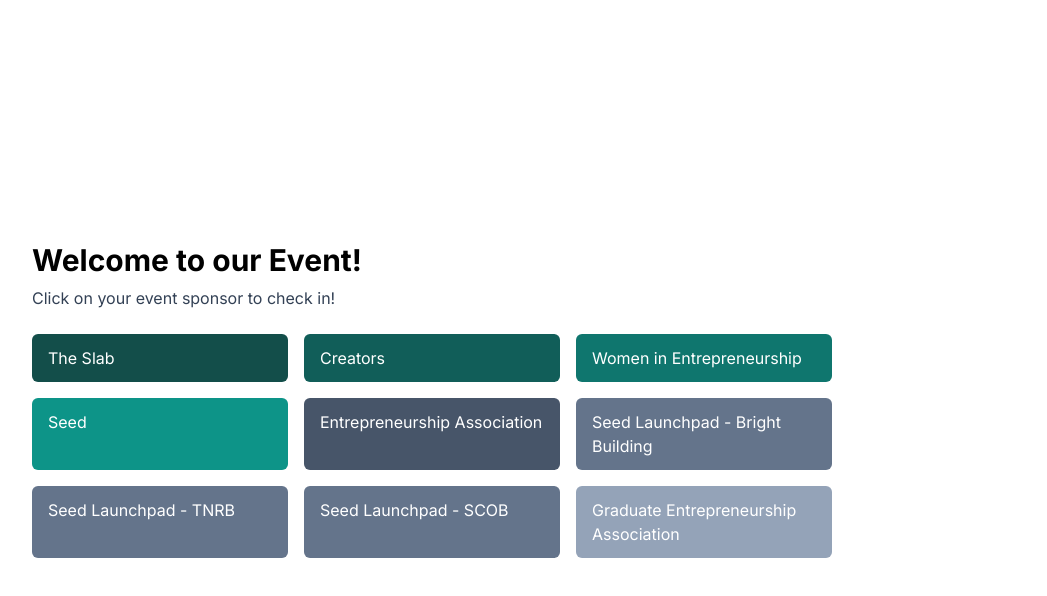
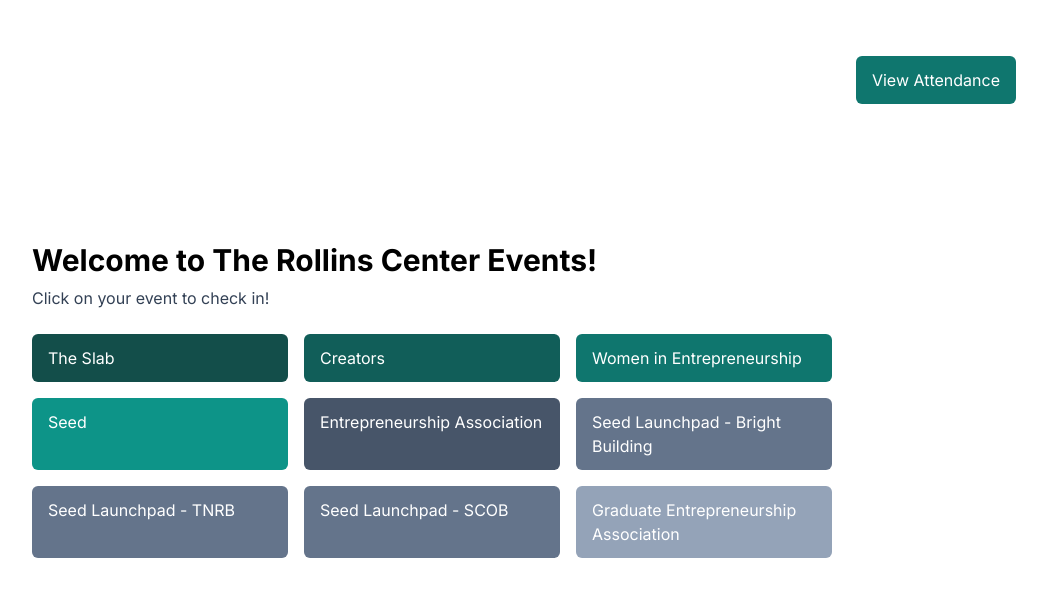
Before and after one commit to byucet/attendance-app, a Next.js app: page / in a window 1280 px wide. Shown: the top 596 px of the page, without its empty margins (208-1255 px from the left). Built offline with nearby package versions, Linux system fonts and the light colour scheme.

Commit message:
add attendance button to main page

```diff
--- a/app/page.jsx
+++ b/app/page.jsx
@@ -4,10 +4,10 @@
 export default function Home() {
   return (
     <>
-      <div className="h-full flex flex-col justify-start md:justify-center items-center">
-        <h1 className="text-3xl font-bold w-2/3">Welcome to our Event!</h1>
+      <div className="h-full flex flex-col justify-start md:justify-center items-center relative">
+        <h1 className="text-3xl font-bold w-2/3">Welcome to The Rollins Center Events!</h1>
         <span className="text-slate-700 py-2 w-2/3">
-          Click on your event sponsor to check in!
+          Click on your event to check in!
         </span>
         <div className="mt-4 w-2/3 grid grid-cols-1 md:grid-cols-2 lg:grid-cols-3 gap-4">
           <Link
@@ -73,6 +73,13 @@
             Graduate Entrepreneurship Association
           </Link>
         </div>
+
+        <Link
+          href={`/attendance`}
+          className="bg-teal-700 text-white px-4 py-3 rounded-md absolute top-4 right-4"
+        >
+          View Attendance
+        </Link>
       </div>
     </>
   );
```
